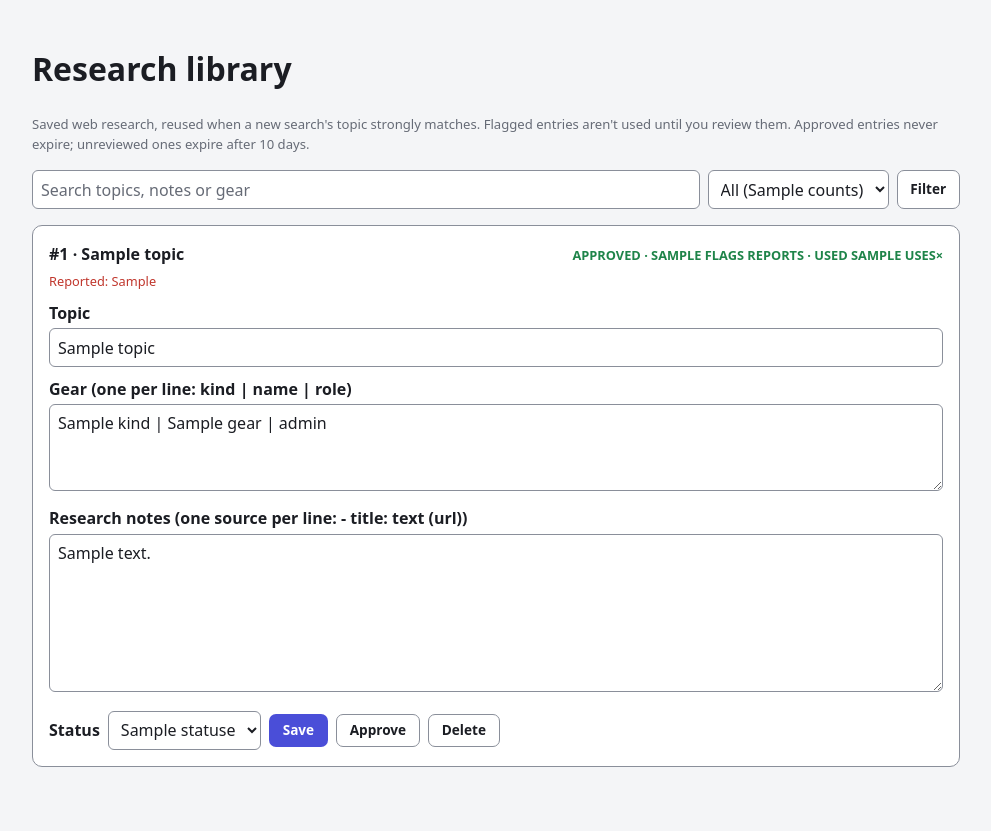
After one commit to daverage/tonesearch, a Flask app: template templates/admin.html in a window 1280 px wide. The commit adds this page. Shown: the whole page, without its empty margins (144-1135 px from the left). Run offline with Flask 2, Linux system fonts and the light colour scheme; the template is opened without the code that fills it: most values are stand-ins (such as "Sample title", 1, 10 or a date in 2020); some libraries are stand-ins or nearby versions.

Commit message:
Add a reviewable research library for web research
Web research notes and the gear taken from them are saved per topic in
data/knowledge.sqlite3. A new search with a strongly overlapping topic
reuses them instead of searching the web; the MCP web_research tool
reads and writes the same library.

The owner reviews entries at /admin (Basic auth, TONESEARCH_ADMIN_PASSWORD,
off when unset): search, edit notes and gear, approve, delete. Approved
entries never expire or get overwritten; unreviewed ones expire after
TONESEARCH_LIBRARY_DAYS. Visitors can report wrong research, which keeps
the entry out of use until it's reviewed.

Co-Authored-By: Claude Opus 5.5 <noreply@anthropic.com>
Claude-Session: https://claude.ai/code/session_01QXKj9TpTJbjhU14ciaftY8

```diff
--- a/app.py
+++ b/app.py
@@ -5,16 +5,17 @@ cPanel:     passenger_wsgi.py imports `application` from here (see README.md).
 """
 from __future__ import annotations
 
+import hmac
 import os
 import sqlite3
 import time
 from pathlib import Path
-from urllib.parse import quote
+from urllib.parse import quote, urlencode, urlparse
 
-from flask import Flask, Response, jsonify, render_template, request
+from flask import Flask, Response, jsonify, redirect, render_template, request
 from werkzeug.utils import secure_filename
 
-from tonesearch import ai, mcp_server, overrides
+from tonesearch import ai, knowledge, mcp_server, overrides
 from tonesearch import research
 from tonesearch.research import (tone3000_lookup, tone3000_model_download, tone3000_models, tone3000_pack_zip,
                                  tone3000_search, web_notes)
@@ -49,6 +50,7 @@ LIMITS = {
     "lookup": int(os.environ.get("TONESEARCH_LOOKUPS_PER_HOUR", "600")),
     # The hosted MCP endpoint uses the caller's own TONE3000 key; these limits protect this server and the web search.
     "mcp": int(os.environ.get("TONESEARCH_MCP_CALLS_PER_HOUR", "120")),
+    "flag": 20,  # "wrong research" reports
 }
 # MCP web research defaults to the website's search limit, so neither runs out before the other.
 LIMITS["mcp_research"] = int(os.environ.get("TONESEARCH_MCP_RESEARCH_PER_HOUR", LIMITS["search"]))
@@ -56,8 +58,16 @@ LIMITS["mcp_research"] = int(os.environ.get("TONESEARCH_MCP_RESEARCH_PER_HOUR",
 # before then. The AI calls share this budget; ranking is skipped rather than overrunning it.
 REQUEST_BUDGET_SECONDS = float(os.environ.get("TONESEARCH_REQUEST_BUDGET_SECONDS", "85"))
 RANKING_RESERVE_SECONDS = 15  # kept back from the plan call so ranking has a chance to run
+LIBRARY_ADMIN_PASSWORD = os.environ.get("TONESEARCH_ADMIN_PASSWORD", "")  # the research library's review page; off when unset
 LOOKUP_CACHE: dict = {}  # (kind, query) -> (time, suggestions): autocomplete must not spend the 100/minute API limit
 LOOKUP_CACHE_SECONDS = 3600
+
+
+def _library() -> Path:
+    return DATA_DIR / "knowledge.sqlite3"
+
+
+mcp_server.library_path = _library  # the hosted MCP endpoint shares the website's research library
 
 
 def _visitor() -> str:
@@ -197,6 +207,66 @@ def mcp_stream():
             {"Content-Type": "text/plain; charset=utf-8", "Allow": "POST"})
 
 
+# ---- Research library review (owner only) ----------------------------------------------------------------------
+
+def _admin_denied():
+    """None when the request carries the owner's password; otherwise the response to send instead."""
+    if not LIBRARY_ADMIN_PASSWORD:
+        return "Not found", 404  # the review page is off until TONESEARCH_ADMIN_PASSWORD is set
+    auth = request.authorization
+    given = (auth.password or "") if auth else ""
+    if not hmac.compare_digest(given.encode(), LIBRARY_ADMIN_PASSWORD.encode()):
+        return Response("Sign in to review the research library.", 401,
+                        {"WWW-Authenticate": 'Basic realm="TONE Search admin", charset="UTF-8"'})
+    if request.method == "POST":
+        # Browsers resend Basic credentials to any site's form posts, so only accept this site's own forms.
+        source = request.headers.get("Origin") or request.headers.get("Referer") or ""
+        if urlparse(source).netloc != request.host:
+            return "Forbidden", 403
+    return None
+
+
+def _parse_gear(text: str) -> list:
+    gear = []
+    for line in text.splitlines():
+        parts = [part.strip() for part in line.split("|")]
+        if len(parts) >= 2 and parts[1]:
+            gear.append({"kind": parts[0][:20] or "other", "name": parts[1][:80], "role": " | ".join(parts[2:])[:240]})
+    return gear
+
+
+@app.get("/admin")
+def admin():
+    if denied := _admin_denied():
+        return denied
+    q, status = request.args.get("q", "")[:100], request.args.get("status", "")
+    every = knowledge.search(_library(), limit=100_000)
+    counts = {"all": len(every), **{name: sum(e["status"] == name for e in every) for name in knowledge.STATUSES}}
+    return render_template("admin.html", entries=knowledge.search(_library(), q, status), q=q, status=status,
+                           statuses=knowledge.STATUSES, counts=counts, days=knowledge.UNREVIEWED_DAYS,
+                           message=request.args.get("message", "")[:200])
+
+
+@app.post("/admin/entries/<int:entry_id>")
+def admin_entry(entry_id: int):
+    if denied := _admin_denied():
+        return denied
+    form = request.form
+    action = form.get("action", "save")
+    if action == "delete":
+        knowledge.delete(_library(), entry_id)
+        message = f"Deleted entry {entry_id}."
+    else:
+        try:
+            knowledge.update(_library(), entry_id, topic=form.get("topic", ""), notes=form.get("notes", ""),
+                             gear=_parse_gear(form.get("gear", "")),
+                             status="approved" if action == "approve" else form.get("status", "new"))
+            message = f"Saved entry {entry_id}."
+        except ValueError as exc:
+            message = f"Entry {entry_id} not saved: {exc}"
+    return redirect(f"{request.script_root}/admin?{urlencode({'message': message})}", 303)
+
+
 @app.get("/")
 def index():
     local = ai.local_model()
@@ -225,17 +295,30 @@ def api_search():
     deadline = time.monotonic() + REQUEST_BUDGET_SECONDS
     warnings: list = []
     research = ""
+    library = None  # the research library entry this search used or created
+    fresh_research = False
     if use_web and plan is None:
-        try:
-            research = web_notes(prompt.strip())
-        except RuntimeError as exc:
-            warnings.append(f"Web research unavailable: {exc}")
+        library = knowledge.find(_library(), prompt)
+        if library:
+            research = library["notes"]
+        else:
+            try:
+                research = web_notes(prompt.strip())
+                fresh_research = True
+            except RuntimeError as exc:
+                warnings.append(f"Web research unavailable: {exc}")
     try:
         if plan is None:
             plan = ai.plan_tone(prompt, research_notes=research, history=history,
                                 deadline=deadline - RANKING_RESERVE_SECONDS)
     except ai.AiError as exc:
         return jsonify({"error": str(exc)}), 503  # not 502: Cloudflare replaces 502 bodies
+
+    if fresh_research:
+        entry_id = knowledge.save(_library(), prompt, research, plan.get("gear"))
+        library = {"id": entry_id, "status": "new"} if entry_id else None
+    elif library and not library["gear"]:
+        knowledge.add_gear(_library(), library["id"], plan.get("gear") or [])
 
     queries = plan["search_queries"] or [prompt.strip()[:80]]
     rank_query = " ".join(queries)
@@ -268,7 +351,23 @@ def api_search():
                 pack["ai_why"] = scores[pack["id"]]["why"]
         packs.sort(key=lambda p: (p.get("ai_fit", -1), p.get("match_score", 0), p.get("downloads_count") or 0), reverse=True)
     return jsonify({"ai": ai.source(), "plan": plan, "queries": queries, "results": packs, "warnings": warnings, "researched": bool(research), "filters": filters, "reused_plan": reuse is not None,
-                    "research_notes": research})
+                    "research_notes": research,
+                    "library": {"id": library["id"], "status": library["status"], "reused": not fresh_research}
+                    if library else None})
+
+
+@app.post("/api/library/<int:entry_id>/flag")
+def api_library_flag(entry_id: int):
+    """A visitor reports wrong research: the entry stops being reused until the owner reviews it."""
+    data = request.get_json(silent=True) or {}
+    reason = data.get("reason", "")
+    if not isinstance(reason, str) or len(reason) > 300:
+        return jsonify({"error": "Keep the reason under 300 characters."}), 400
+    if _over_limit("flag"):
+        return _limited()
+    if not knowledge.flag(_library(), entry_id, reason):
+        return jsonify({"error": "That research is no longer in the library."}), 404
+    return jsonify({"ok": True})
 
 
 @app.get("/api/packs/<int:tone_id>/models")
--- a/static/style.css
+++ b/static/style.css
@@ -140,6 +140,7 @@ textarea:focus, input:focus, select:focus { border-color: var(--accent); }
 .t3ai-research summary { cursor: pointer; font-weight: 600; }
 .t3ai-research ul { margin: 0.4rem 0 0; padding-left: 1.1rem; }
 .t3ai-research li { margin-bottom: 0.5rem; }
+.t3ai-report { margin-top: 0.2rem; font-size: 0.8rem; }
 .t3ai-research li p { margin: 0.15rem 0 0; color: var(--text-muted); overflow-wrap: anywhere; }
 .settings-limit { margin: 0 0 0.4rem; font-size: 0.85rem; }
 .settings-limit-status { margin: 0 0 1rem; padding: 0.45rem 0.6rem; border-radius: 6px; font-size: 0.85rem; background: var(--panel-alt); border: 1px solid var(--border); }
--- /dev/null
+++ b/templates/admin.html
@@ -0,0 +1,72 @@
+<!doctype html>
+<html lang="en">
+<head>
+  <meta charset="utf-8">
+  <meta name="viewport" content="width=device-width, initial-scale=1">
+  <meta name="robots" content="noindex">
+  <base href="{{ request.script_root }}/">
+  <title>Research library: TONE Search</title>
+  <link rel="icon" href="static/favicon.ico" sizes="any">
+  <link rel="stylesheet" href="static/style.css?v={{ asset_version }}">
+  <style>
+    .library { max-width: 960px; margin: 0 auto; padding: 1.5rem 1rem 3rem; }
+    .library-filters { display: flex; flex-wrap: wrap; gap: 0.5rem; margin: 1rem 0; }
+    .library-filters input { flex: 1 1 14rem; }
+    .library input, .library select, .library textarea { font: inherit; padding: 0.4rem 0.5rem; border: 1px solid var(--control-border, #999); border-radius: 6px; background: var(--panel); color: var(--text); }
+    .library textarea { width: 100%; box-sizing: border-box; }
+    .entry { border: 1px solid var(--control-border, #ccc); border-radius: 10px; padding: 1rem; margin-bottom: 1rem; background: var(--panel); }
+    .entry-flagged { border-color: #c0392b; border-width: 2px; }
+    .entry-head { display: flex; flex-wrap: wrap; gap: 0.5rem; align-items: baseline; justify-content: space-between; }
+    .entry label { display: block; font-weight: 600; margin: 0.6rem 0 0.2rem; }
+    .entry-actions { display: flex; flex-wrap: wrap; gap: 0.5rem; margin-top: 0.8rem; align-items: center; }
+    .status { font-size: 0.8rem; font-weight: 700; text-transform: uppercase; }
+    .status-flagged { color: #c0392b; }
+    .status-approved { color: #1e8449; }
+    .message { padding: 0.6rem 0.8rem; border-radius: 8px; background: var(--panel); border: 1px solid var(--control-border, #ccc); }
+  </style>
+</head>
+<body>
+  <main class="library">
+    <h1>Research library</h1>
+    <p class="info">Saved web research, reused when a new search's topic strongly matches. Flagged entries aren't used until you review them. Approved entries never expire; unreviewed ones expire after {{ days|int }} days.</p>
+    {% if message %}<p class="message" role="status">{{ message }}</p>{% endif %}
+
+    <form class="library-filters" method="get" action="admin">
+      <input type="search" name="q" value="{{ q }}" placeholder="Search topics, notes or gear" aria-label="Search">
+      <select name="status" aria-label="Status">
+        <option value="">All ({{ counts.all }})</option>
+        {% for name in statuses %}<option value="{{ name }}" {% if status == name %}selected{% endif %}>{{ name|capitalize }} ({{ counts[name] }})</option>{% endfor %}
+      </select>
+      <button class="btn btn-secondary btn-small" type="submit">Filter</button>
+    </form>
+
+    {% for entry in entries %}
+    <form class="entry {% if entry.status == 'flagged' %}entry-flagged{% endif %}" method="post" action="admin/entries/{{ entry.id }}" id="entry-{{ entry.id }}">
+      <div class="entry-head">
+        <strong>#{{ entry.id }} · {{ entry.topic }}</strong>
+        <span class="status status-{{ entry.status }}">{{ entry.status }}{% if entry.flags %} · {{ entry.flags }} report{{ 's' if entry.flags != 1 }}{% endif %} · used {{ entry.uses }}×</span>
+      </div>
+      {% if entry.flag_reason %}<p class="t3ai-warning">Reported: {{ entry.flag_reason }}</p>{% endif %}
+      <label for="topic-{{ entry.id }}">Topic</label>
+      <input id="topic-{{ entry.id }}" name="topic" value="{{ entry.topic }}" maxlength="200" style="width:100%;box-sizing:border-box">
+      <label for="gear-{{ entry.id }}">Gear (one per line: kind | name | role)</label>
+      <textarea id="gear-{{ entry.id }}" name="gear" rows="{{ [entry.gear|length + 1, 3]|max }}">{% for g in entry.gear %}{{ g.kind }} | {{ g.name }} | {{ g.role }}
+{% endfor %}</textarea>
+      <label for="notes-{{ entry.id }}">Research notes (one source per line: - title: text (url))</label>
+      <textarea id="notes-{{ entry.id }}" name="notes" rows="6">{{ entry.notes }}</textarea>
+      <div class="entry-actions">
+        <label for="status-{{ entry.id }}" style="margin:0">Status</label>
+        <select id="status-{{ entry.id }}" name="status">
+          {% for name in statuses %}<option value="{{ name }}" {% if entry.status == name %}selected{% endif %}>{{ name|capitalize }}</option>{% endfor %}
+        </select>
+        <button class="btn btn-primary btn-small" type="submit" name="action" value="save">Save</button>
+        <button class="btn btn-secondary btn-small" type="submit" name="action" value="approve">Approve</button>
+        <button class="btn btn-secondary btn-small" type="submit" name="action" value="delete" formnovalidate>Delete</button>
+      </div>
+    </form>
+    {% else %}
+    <p>No entries{% if q or status %} match this filter{% endif %}.</p>
+    {% endfor %}
+  </main>
+</body>
+</html>
```
Also changed, not shown: CLAUDE.md (+1 -0 lines), static/app.js (+27 -3 lines), tests/test_knowledge.py (added, +107 -0 lines), tonesearch/knowledge.py (added, +142 -0 lines), tonesearch/mcp_server.py (+19 -2 lines), README.md.
